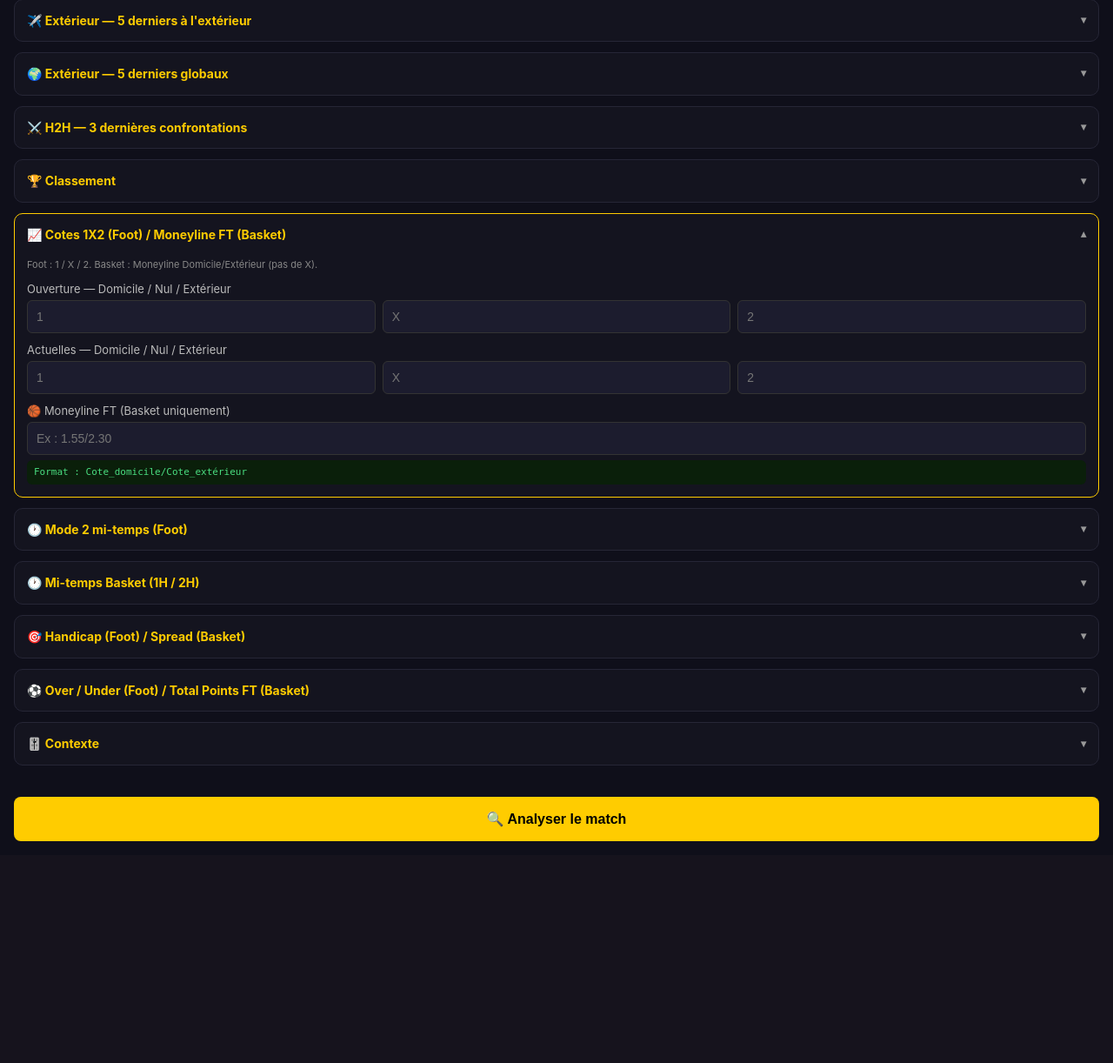
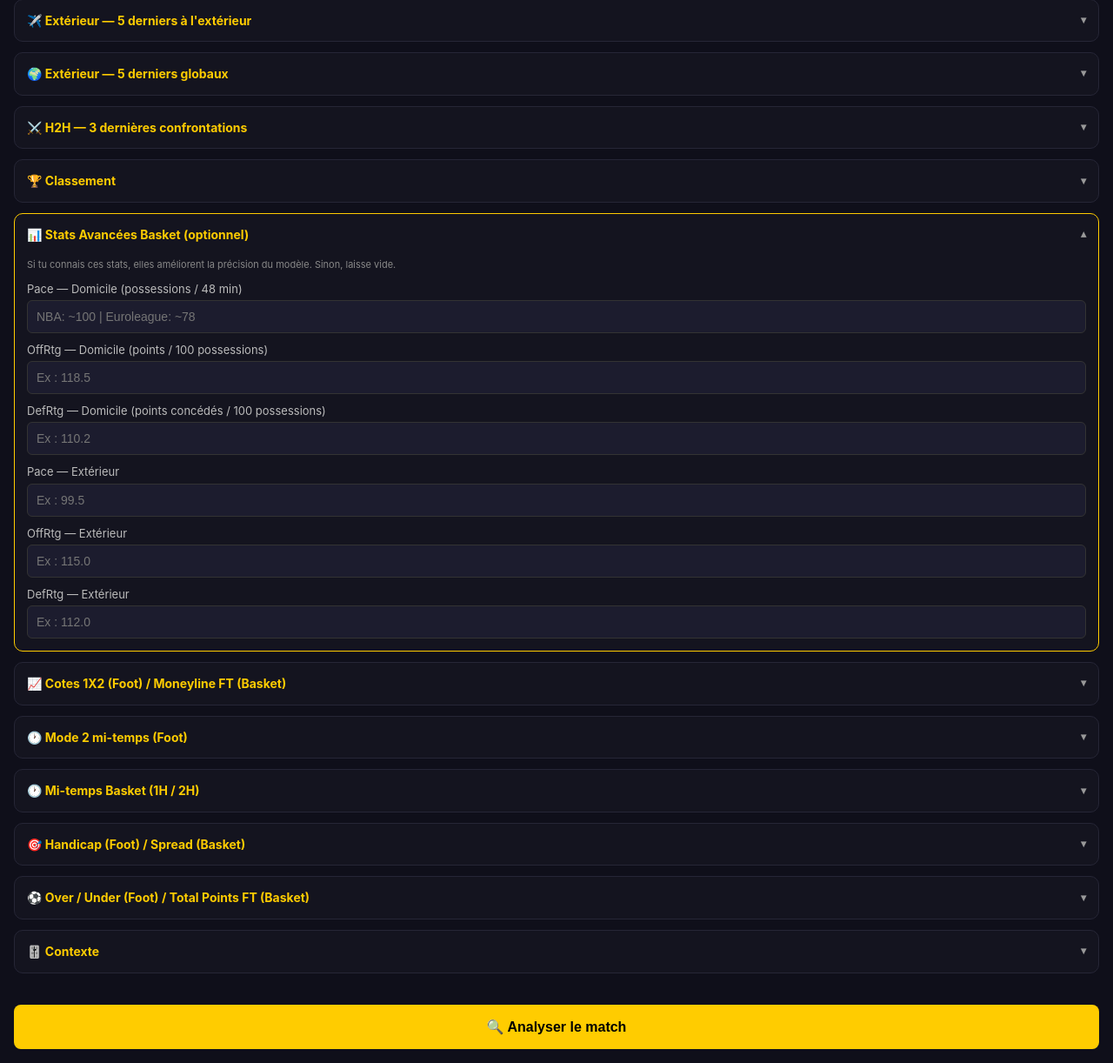
Before and after one commit to hamzypogba0610-pixel/qfte-bot-v23, a FastAPI app: page / in a window 1280 px wide, after a click on "📊 Stats Avancées Basket (optionnel)". Shown: the part 1038-2260 px from the top of the page at 87% size. Before the commit the page ends 2005 px from the top, so only its background shows below. Run offline with FastAPI, Linux system fonts and the light colour scheme.

Commit message:
Update index.html

```diff
--- a/templates/index.html
+++ b/templates/index.html
@@ -142,6 +142,25 @@
             </div>
         </details>
 
+        <details>
+            <summary>📊 Stats Avancées Basket (optionnel)</summary>
+            <div class="details-content">
+                <p class="hint">Si tu connais ces stats, elles améliorent la précision du modèle. Sinon, laisse vide.</p>
+                <label>Pace — Domicile (possessions / 48 min)</label>
+                <input type="number" step="0.1" name="pace_dom" placeholder="NBA: ~100 | Euroleague: ~78">
+                <label>OffRtg — Domicile (points / 100 possessions)</label>
+                <input type="number" step="0.1" name="offrtg_dom" placeholder="Ex : 118.5">
+                <label>DefRtg — Domicile (points concédés / 100 possessions)</label>
+                <input type="number" step="0.1" name="defrtg_dom" placeholder="Ex : 110.2">
+                <label>Pace — Extérieur</label>
+                <input type="number" step="0.1" name="pace_ext" placeholder="Ex : 99.5">
+                <label>OffRtg — Extérieur</label>
+                <input type="number" step="0.1" name="offrtg_ext" placeholder="Ex : 115.0">
+                <label>DefRtg — Extérieur</label>
+                <input type="number" step="0.1" name="defrtg_ext" placeholder="Ex : 112.0">
+            </div>
+    </details>
+
 
         <details>
             <summary>📈 Cotes 1X2 (Foot) / Moneyline FT (Basket)</summary>
@@ -250,11 +269,11 @@
                 </div>
                 <div class="checkbox-line">
                     <input type="checkbox" name="fatigue_domicile" id="fat_dom">
-                    <label for="fat_dom" style="margin:0;">😴 Fatigue — domicile</label>
+                    <label for="fat_dom" style="margin:0;">😴 Back-to-back — domicile</label>
                 </div>
                 <div class="checkbox-line">
                     <input type="checkbox" name="fatigue_exterieur" id="fat_ext">
-                    <label for="fat_ext" style="margin:0;">😴 Fatigue — extérieur</label>
+                    <label for="fat_ext" style="margin:0;">😴 Back-to-back — extérieur</label>
                 </div>
                 <label>Notes libres</label>
                 <textarea name="notes" rows="2"></textarea>
```
